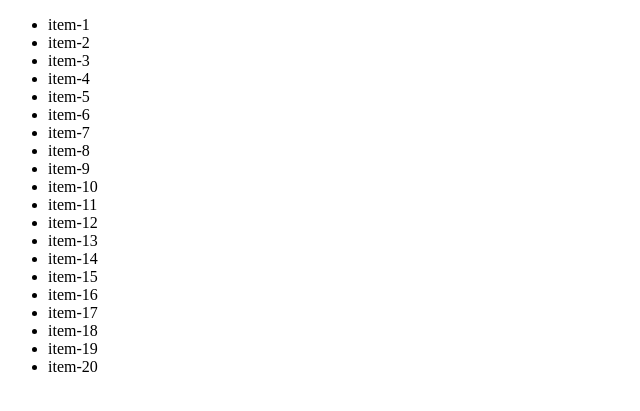
After one commit to LexusAlex/tasks, a PHP site: page /js/js/navigate/attributes.html in a window 1280 px wide. The commit adds this page. Shown: the top 411 px of the page, without its empty margins (0-640 px from the left). Run offline with PHP 8.4, Linux system fonts and the light colour scheme.

Commit message:
work with attributes js and jquery

```diff
--- a/index.php
+++ b/index.php
@@ -48,6 +48,7 @@
 <ul>
     <li><a href="js/optimate/js.html">Optimate JS</a></li>
     <li><a href="js/js/navigate/navigateCollection.html">NavigateCollection JS</a></li>
+    <li><a href="js/js/navigate/attributes.html">Attributes JS</a></li>
 </ul>
 
 <h3>Tests</h3>
@@ -70,6 +71,7 @@
     <li>
         <a href="js/jquery/navigate/navigateCollection.html">NavigateCollection Jquery</a>
     </li>
+    <li><a href="js/jquery/navigate/attibutes.html">Attributes Jquery</a></li>
 </ul>
 
 <h1>CSS</h1>
--- /dev/null
+++ b/js/js/navigate/attributes.html
@@ -0,0 +1,79 @@
+<!DOCTYPE html>
+<html lang="en">
+<head>
+    <meta charset="UTF-8">
+    <title>Attribute</title>
+</head>
+<body>
+<ul id = 'list' class="onelist">
+    <li>item-1</li>
+    <li>item-2</li>
+    <li>item-3</li>
+    <li>item-4</li>
+    <li>item-5</li>
+    <li>item-6</li>
+    <li>item-7</li>
+    <li>item-8</li>
+    <li>item-9</li>
+    <li>item-10</li>
+    <li>item-11</li>
+    <li>item-12</li>
+    <li>item-13</li>
+    <li>item-14</li>
+    <li id='my' class="is" accesskey="m" title="new" lang="ru" data-about="test">item-15</li>
+    <li>item-16</li>
+    <li>item-17</li>
+    <li>item-18</li>
+    <li>item-19</li>
+    <li>item-20</li>
+</ul>
+<script>
+    // добавить свой атрибут в body видны только в js
+    document.body.my = {m:'new', k:'key'};
+
+
+    var e = document.getElementById('my');
+    // получить массив атрибутов элемента
+    var a = e.attributes;
+    // gпроверим что есть атрибут у элемента
+    if(e.hasAttribute('accesskey')){
+        console.log('ok');
+    }
+    // получить значение
+    var value = e.getAttribute('lang');
+
+    // установить занчение атрибута
+    var setValue = e.setAttribute('lang','kz');
+    // удалить атрибут
+    var removeAttr = e.removeAttribute('title');
+
+    // пробежаться по всем атрибутам элемента и вывести в консоль
+    var i = 0;
+    for (i; i < a.length; i++) {
+        console.log( a[i].name + " = " + a[i].value );
+    }
+
+    //получить класс элемента в виде строки
+    var cl = e.className;
+    // обьект для работы с классами
+    var classList = e.classList;
+        // проверить наличие класса у элемента
+        var r = classList.contains('is');
+        // добавить класс
+        classList.add('newclass');
+        classList.add('newclass2');
+        // удалить класс
+        classList.remove('newclass2');
+        // переключить
+        classList.toggle('new');
+        classList.toggle('new');
+        //перебрать классы в цикле
+        for (var i = 0; i < classList.length; i++) { // перечислить классы
+            console.log( classList[i] );
+        }
+    // получить data атрибут
+    var d = e.dataset.about;
+    console.log(d);
+</script>
+</body>
+</html>
--- a/js/js/navigate/navigateCollection.html
+++ b/js/js/navigate/navigateCollection.html
@@ -97,12 +97,16 @@
     var n3 = document.body.firstChild.nodeType // 3 TextNode
     var n4 = document.doctype.nodeType // 10 doctypeNode
     var n5 = document.body.childNodes[3].nodeType; // 8 Comment Node
+    var n6 = document.querySelector('.is').getAttribute('class'); // или ниже
+    var n61 = document.getElementsByClassName('is')[0].getAttribute('class');
+    var n62 = document.getElementsByClassName('is')[0].attributes[0].nodeType; // 2 Attribute
 
     var name1 = document.body.childNodes[1].nodeName; // UL
     var name2 = document.body.childNodes[1].tagName; // UL
     var name3 = document.body.childNodes[0].nodeName; // #text
     var name4 = document.nodeName; //#document
     var name5 = document.body.childNodes[3].nodeName // #comment
+    var name6 = document.getElementsByClassName('is')[0].attributes[0].nodeName; // class название атрибута
 
     // получить содержимое элемента в html
     var i = document.body.innerHTML;
```
Also changed, not shown: js/jquery/navigate/attibutes.html (added, +63 -0 lines).
